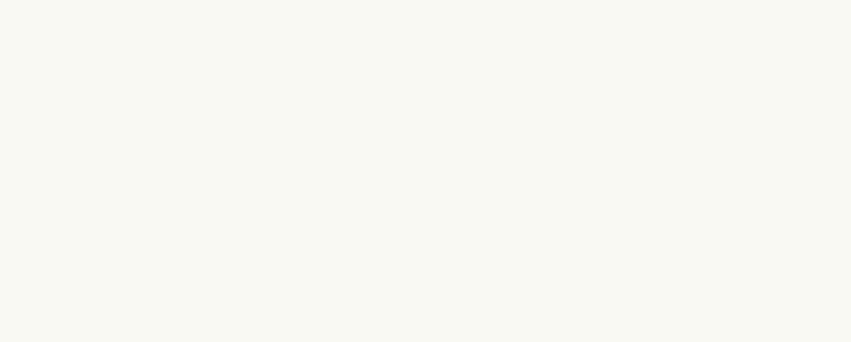
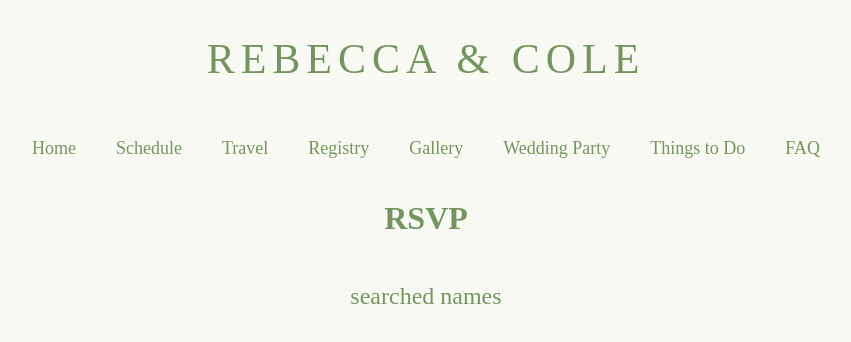
Before and after one commit to colecrum26/wedding, a React (Create React App) app in the folder wedding-website/: page /rsvp-respond in a window 1280 px wide. Before the commit this address had no page. Shown: the top 342 px of the page, without its empty margins (214-1065 px from the left). Built offline with nearby package versions, Linux system fonts and the light colour scheme.

Commit message:
layed out rsvp response; refactored routing

```diff
--- a/wedding-website/src/App.jsx
+++ b/wedding-website/src/App.jsx
@@ -1,5 +1,5 @@
 import { BrowserRouter as Router, Routes, Route } from "react-router-dom";
-import { Home, Schedule, Travel, Registry, Gallery, WeddingParty, ThingsToDo, FAQ, RSVPSearch } from "./pages";
+import { Home, Schedule, Travel, Registry, Gallery, WeddingParty, ThingsToDo, FAQ, RSVPSearch, RSVPRespond } from "./pages";
 import "./App.css";
 
 function App() {
@@ -14,7 +14,8 @@ function App() {
         <Route path="/wedding-party" element={<WeddingParty />}></Route>
         <Route path="/things-to-do" element={<ThingsToDo />}></Route>
         <Route path="/questions" element={<FAQ />}></Route>
-        <Route path="/rsvp" element={<RSVPSearch />}></Route>
+        <Route path="/rsvp-find-party" element={<RSVPSearch />}></Route>
+        <Route path="/rsvp-respond" element={<RSVPRespond />}></Route>
       </Routes>
     </Router>
   );
--- a/wedding-website/src/pages/home.jsx
+++ b/wedding-website/src/pages/home.jsx
@@ -16,7 +16,7 @@ export default function Home() {
             <h3>Hotel Hartness, Greenville, South Carolina</h3>
           </div>
           <div className="rsvp-container">
-            <NavLink className="faux" to="/rsvp">
+            <NavLink className="faux" to="/rsvp-find-party">
               RSVP
             </NavLink>
           </div>
--- a/wedding-website/src/pages/index.js
+++ b/wedding-website/src/pages/index.js
@@ -7,5 +7,7 @@ import WeddingParty from "./wparty";
 import ThingsToDo from "./ttd";
 import FAQ from "./faq";
 import RSVPSearch from "./rsvp.search";
+import RSVPRespond from "./rsvp.respond";
 
-export { Home, Schedule, Travel, Registry, Gallery, WeddingParty, ThingsToDo, FAQ, RSVPSearch };
+
+export { Home, Schedule, Travel, Registry, Gallery, WeddingParty, ThingsToDo, FAQ, RSVPSearch, RSVPRespond };
--- /dev/null
+++ b/wedding-website/src/pages/rsvp.respond.jsx
@@ -0,0 +1,13 @@
+import Header from "../components/header";
+
+export default function RSVPRespond() {
+  return (
+    <div>
+      <Header />
+      <h1>RSVP</h1>
+      <div className="rsvp-dialogue">
+        <p>searched names</p>
+      </div>
+    </div>
+  );
+}
```
